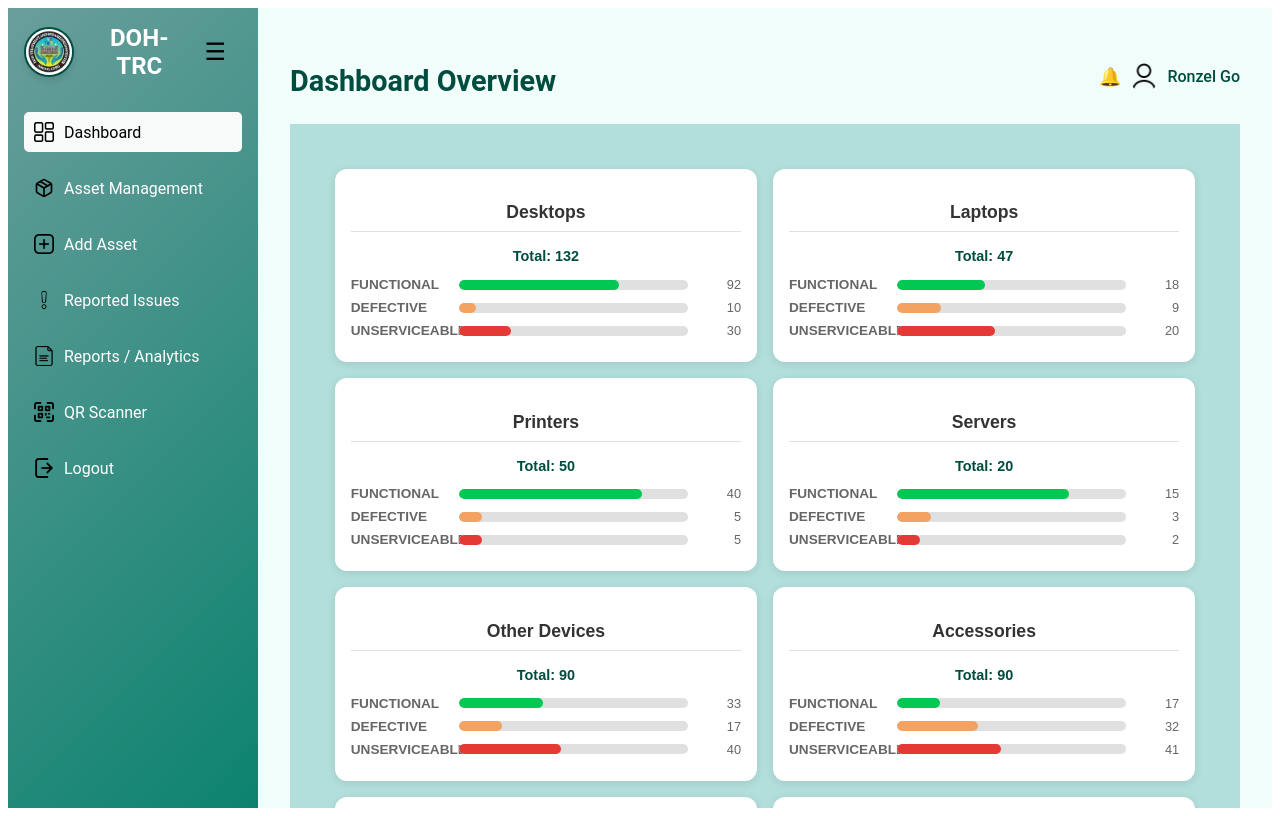
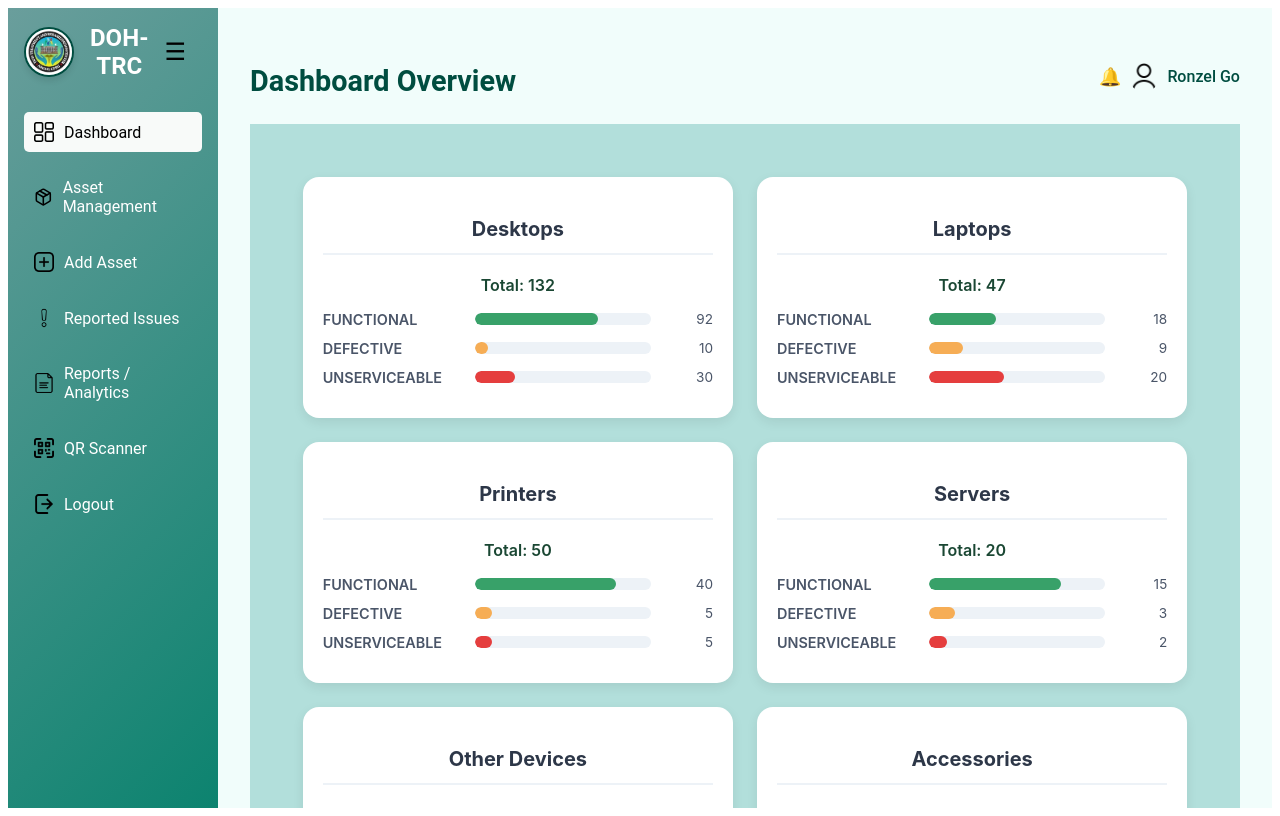
Before and after one commit to Irohavenot/DOH-TRC-System, a React (Vite) app: page / in a window 1280 px wide. Both pictures are taken after typing "name@example.com", "Sample123" into the empty fields and a click on the button "Login". Built offline with nearby package versions, Linux system fonts and the light colour scheme.

Commit message:
revisions

```diff
--- a/src/assets/dashboard.css
+++ b/src/assets/dashboard.css
@@ -292,183 +292,329 @@ body {
  /* Table Content (Grid Layout) */
 .table-content {
   display: grid;
-  grid-template-columns: repeat(auto-fill, minmax(280px, 1fr));
-  gap: 1rem;
-  padding: 1rem;
-
-
+  grid-template-columns: repeat(auto-fill, minmax(300px, 1fr)); /* Slightly wider cards for better spacing */
+  gap: 1.5rem; /* Increased gap for breathing room */
+  padding: 1.5rem;
+  max-width: 1400px; /* Prevent overly wide layouts on large screens */
+  margin: 0 auto; /* Center content */
 }
 
 /* Asset Bar Cards */
 .asset-bar-card {
-  background: #ffffff; /* White background for cards, matching the image */
-  padding: 1rem;
-  border-radius: 12px;
-  color: #333; /* Dark gray text */
-  font-family: sans-serif;
-  box-shadow: 0 2px 8px rgba(0, 0, 0, 0.1);
+  background: #ffffff;
+  padding: 1.25rem; /* Slightly more padding */
+  border-radius: 16px; /* Softer corners */
+  color: #2d3748; /* Neutral dark for better contrast */
+  font-family: 'Inter', sans-serif; /* Modern font */
+  box-shadow: 0 4px 12px rgba(0, 0, 0, 0.08); /* Subtle shadow */
+  transition: transform 0.2s ease; /* Smooth hover effect */
 }
+
+.asset-bar-card:hover {
+  transform: translateY(-4px); /* Lift effect on hover */
+}
+
 .asset-bar-card .total-count {
-  font-size: 0.9rem;
-  font-weight: 500;
-  margin: 0.3rem 0 0.8rem;
+  font-size: 1rem;
+  font-weight: 600;
+  margin: 0.5rem 0 1rem;
   text-align: center;
-  color: #004d40;
-  font-weight: bold;
+  color: #1a4733; /* Darker teal for emphasis */
 }
 
 .asset-bar-card h3 {
-  margin-bottom: 1rem;
-  font-size: 1.1rem;
+  margin-bottom: 1.25rem;
+  font-size: 1.25rem; /* Slightly larger for hierarchy */
   text-align: center;
-  color: #333; /* Dark gray for titles */
-  border-bottom: 1px solid #e0e0e0; /* Light gray border */
-  padding-bottom: 0.5rem;
+  color: #2d3748;
+  border-bottom: 2px solid #edf2f7; /* Subtle border */
+  padding-bottom: 0.75rem;
 }
 
 .bar-row {
   display: flex;
   align-items: center;
-  gap: 0.5rem;
-  margin: 0.5rem 0;
+  gap: 0.75rem;
+  margin: 0.75rem 0;
 }
 
 .bar-row .label {
-  width: 100px;
-  font-weight: bold;
-  font-size: 0.85rem;
-  color: #666; /* Lighter gray for labels */
+  width: 140px; /* Slightly wider for longer labels */
+  font-weight: 600;
+  font-size: 0.9rem;
+  color: #4a5568; /* Softer gray for labels */
 }
 
 .progress-bar {
   flex: 1;
-  background-color: #e0e0e0; /* Light gray background for progress bar */
-  border-radius: 10px;
-  height: 10px;
+  background-color: #edf2f7; /* Lighter, modern gray */
+  border-radius: 12px;
+  height: 12px; /* Slightly thicker bars */
   overflow: hidden;
   position: relative;
 }
 
 .progress-fill {
   height: 100%;
-  border-radius: 10px;
-  transition: width 0.3s ease;
+  border-radius: 12px;
+  transition: width 0.4s ease; /* Smoother animation */
 }
 
-/* Adjusted colors for progress bars based on image */
+/* Progress bar colors (aligned with status urgency) */
 .bg-green .progress-fill {
-  background-color: #00c853; /* Green for "2 Years Left" */
+  background-color: #38a169; /* Vibrant green */
 }
 
 .bg-yellow .progress-fill {
-  background-color: #f4a261; /* Orange for "2 Days Left" */
+  background-color: #f6ad55; /* Warm orange */
 }
 
 .bg-red .progress-fill {
-  background-color: #e53935; /* Red for "1 Week Left" */
+  background-color: #e53e3e; /* Bold red */
 }
 
 .bar-row .value {
-  font-size: 0.8rem;
-  min-width: 45px;
+  font-size: 0.85rem;
+  min-width: 50px;
   text-align: right;
-  color: #666; /* Lighter gray for values */
+  color: #4a5568;
 }
 
 /* Tables */
 .table-cards {
-  background-color: #fff; /* White background for tables */
-  padding: 1rem;
-  border-radius: 12px;
-  box-shadow: 0 1px 5px rgba(0, 0, 0, 0.1);
+  background-color: #ffffff;
+  padding: 1.5rem;
+  border-radius: 16px;
+  box-shadow: 0 4px 12px rgba(0, 0, 0, 0.08);
   overflow-x: auto;
 }
 
 .table-cards h3 {
-  margin-bottom: 1rem;
-  font-weight: bold;
-  color: #333; /* Dark gray for table titles */
+  margin-bottom: 1.25rem;
+  font-size: 1.25rem;
+  font-weight: 600;
+  color: #2d3748;
 }
 
 .table-cards table {
   width: 100%;
-  border-collapse: collapse;
+  border-collapse: separate; /* Better for rounded borders */
+  border-spacing: 0;
 }
 
 .table-cards th,
 .table-cards td {
-  padding: 0.5rem;
-  border: 1px solid #e0e0e0; /* Light gray borders */
+  padding: 0.75rem;
+  border: 1px solid #e2e8f0; /* Softer borders */
   text-align: left;
-  font-size: 0.9rem;
-  color: #333; /* Dark gray text */
+  font-size: 0.95rem;
+  color: #2d3748;
+}
+
+.table-cards th {
+  background-color: #f7fafc; /* Light header background */
+  font-weight: 600;
 }
 
 
+
+
+
+
+
+
+
+/* Make .dashboard-columns a flex container */
+.dashboard-columns {
+  display: flex;
+  gap: 2rem; /* Space between the two sections */
+  padding: 1.5rem;
+  flex-wrap: wrap; /* Allows wrapping on smaller screens */
+  align-items: flex-start;
+}
+
+/* Make both children share available space */
+.simple, .new-card {
+  flex: 1 1 50%; /* Grow/shrink with a base width of 50% */
+  min-width: 300px; /* Prevents being too narrow */
+}
+
+
+.simplecard {
+  display: grid;
+  grid-template-columns: repeat(4, 1fr); /* Only 4 items per row */
+  gap: 1.25rem;
+}
+
+
+
+
+
+
+.simplecard > div:hover {
+  transform: translateY(-4px); /* Hover lift effect */
+}
+
+.simplecard > div > div:first-child {
+  display: flex;
+  justify-content: space-between;
+  align-items: center;
+}
+
+.simplecard > div > div:first-child > div {
+  font-size: 1.75rem; /* Larger numbers */
+  font-weight: 700;
+}
+
+.simplecard > div > div:first-child > i {
+  font-size: 1.5rem;
+  opacity: 0.9;
+}
+
+.simplecard > div > div:nth-child(2) {
+  font-size: 1rem;
+  font-weight: 500;
+}
+
+.simplecard > div > div:last-child {
+  cursor: pointer;
+  font-size: 0.85rem;
+  display: flex;
+  align-items: center;
+  gap: 6px;
+}
+
+.simplecard > div > div:last-child > i {
+  font-size: 0.75rem;
+}
+
+
+
+/* New-Item Cards */
 .new-item-cards-container {
-  display: flex;
-  flex-wrap: wrap;
-  gap: 1rem;
+ display: grid;
+  grid-template-columns: repeat(5, 1fr); /* Only 4 items per row */
+  gap: 1.25rem;
+}
+
+.new-item-card {
+  flex: 0 0 200px; /* Fixed width for consistency */
+  min-width: 200px;
+  padding: 10px;
+  border: 1px solid black;
+  text-align: center;
+  box-shadow: 0 4px 12px rgba(0, 0, 0, 0.08);
+  transition: transform 0.3s ease, box-shadow 0.3s ease;
+}
+
+.new-item-card:hover {
+  transform: translateY(-4px);
+  box-shadow: 0 6px 16px rgba(0, 0, 0, 0.12);
+}
+
+.new-item-card h3 {
+  font-size: 1.1rem;
+  color: white;
+  margin: 0;
+  font-weight: 600;
+}
+
+.new-item-card.asset {
+  background-color: #1f88c0; /* Similar to Property Plant & Equipment */
+}
+
+.new-item-card.license {
+  background-color: #ecc03a; /* Similar to Semi-Expendable Property */
+}
+
+.new-item-card.accessory {
+  background-color: #2dac9f; /* Similar to Insured Property */
+}
+
+.new-item-card.consumable {
+  background-color: #614494; /* Similar to Consumables */
+}
+
+.new-item-card.component {
+  background-color: #ec0e58; /* Similar to Defective Property */
+}
+
+/* View More Button */
+.view-more-container {
+  text-align: center;
   margin-top: 1rem;
 }
 
-.new-item-card {
-  flex: 1 1 calc(20% - 1rem); /* or 200px, adjust as needed */
-  min-width: 150px;
-  background-color: #f0f0f0;
-  padding: 1rem;
-  border-radius: 8px;
-  text-align: center;
-}
-
-.new-item-card:hover {
-  transform: translateY(-3px);
-}
-
-.new-item-card h3 {
-  font-size: 1rem;
-  color: #333;
-  margin: 0;
-}
-
-/* Optional: Color variants per type */
-.new-item-card.asset {
-  background-color: #d1f7ff;
-}
-.new-item-card.license {
-  background-color: #ffeecf;
-}
-.new-item-card.accessory {
-  background-color: #e1ffd6;
-}
-.new-item-card.consumable {
-  background-color: #f9dfff;
-}
-.new-item-card.component {
-  background-color: #e5e5ff;
-}
-
-.view-more-container {
-  text-align: center;
-  margin-top: 0.75rem;
-}
-
 .view-more-btns {
-  display: inline-block;
   border: none;
   font-size: 1rem;
-  color: #045070;
+  color: #2b6cb0; /* Professional blue */
   background-color: transparent;
-  padding: 6px 14px;
-  border-radius: 6px;
+  padding: 0.5rem 1.25rem;
+  border-radius: 8px;
   font-weight: 500;
-  text-decoration: none;
   cursor: pointer;
   transition: background-color 0.3s ease, color 0.3s ease;
 }
 
 .view-more-btns:hover {
-  background-color: #045070;
+  background-color: #2b6cb0;
   color: #ffffff;
-  text-decoration: none;
 }
+
+/* Responsive Adjustments */
+@media (max-width: 1200px) {
+  .table-content {
+    grid-template-columns: repeat(auto-fill, minmax(280px, 1fr));
+  }
+
+  .simplecard {
+    grid-template-columns: repeat(auto-fill, minmax(180px, 1fr));
+  }
+
+  .new-item-card {
+    flex: 0 0 180px;
+  }
+}
+
+@media (max-width: 900px) {
+  .table-content {
+    grid-template-columns: repeat(auto-fill, minmax(260px, 1fr));
+    padding: 1rem;
+  }
+
+  .simplecard {
+    grid-template-columns: repeat(auto-fill, minmax(160px, 1fr));
+  }
+
+  .new-item-card {
+    flex: 0 0 160px;
+  }
+}
+
+@media (max-width: 600px) {
+  .table-content {
+    grid-template-columns: 1fr; /* Stack cards */
+    padding: 0.75rem;
+  }
+
+  .simplecard {
+    grid-template-columns: 1fr; /* Stack cards */
+  }
+
+  .new-item-card {
+    flex: 0 0 100%; /* Full width */
+    max-width: 300px;
+    margin: 0 auto;
+  }
+
+  .asset-bar-card,
+  .table-cards {
+    padding: 1rem;
+  }
+
+  .bar-row .label {
+    width: 120px; /* Adjust for smaller screens */
+    font-size: 0.85rem;
+  }
+}
--- a/src/components/assetmanagement/Dashboard.tsx
+++ b/src/components/assetmanagement/Dashboard.tsx
@@ -102,7 +102,13 @@ const Dashboard = () => {
       expiringIn2Months: 25,
       expiringIn3Months: 20,
     },
-
+    consumables: { total: 200 },
+    propertyPlantEquipment: { total: 150 },
+    semiExpendableProperty: { total: 80 },
+    insuredProperty: { total: 100 },
+    defectiveProperty: { total: 60 },
+    custodian: { total: 50 },
+    unserviceableProperty: { total: 70 },
 
 
 
@@ -316,6 +322,8 @@ const Dashboard = () => {
   { label: 'Accessories', data: dashboardData.accessories },
   { label: 'Components', data: dashboardData.components },
 
+
+
 ].map((item, i) => {
   const total =
     item.data.functional + item.data.defective + item.data.unserviceable;
@@ -399,7 +407,7 @@ const Dashboard = () => {
 
                 </div>
 
-  {/* ===== Furniture / Fixtures Table ===== */}
+{/* ===== Furniture / Fixtures Table ===== */}
 
   <div className="table-cards table3-card">
   <h3>People</h3>
@@ -438,9 +446,61 @@ const Dashboard = () => {
   </button>
 </div>
 
-</div>
 
 
+</div>
+<div className='dashboard-columns'>
+<div className='simple'>
+ {/* ===== Simplified Status Cards (without subcategories) ===== */}
+                <div className='simplecard'
+                >
+                  {[
+                    { label: 'Consumables', total: dashboardData.consumables.total, color: '#9575cd', icon: 'fas fa-tint', viewLink: 'assets' },
+                    { label: 'Property Plant & Equipment', total: dashboardData.propertyPlantEquipment.total, color: '#607d8b', icon: 'fas fa-building', viewLink: 'assets' },
+                    { label: 'Semi-Expendable Property', total: dashboardData.semiExpendableProperty.total, color: '		#fbc02d', icon: 'fas fa-box-open', viewLink: 'assets' },
+                    { label: 'Insured Property', total: dashboardData.insuredProperty.total, color: '#4db6ac', icon: 'fas fa-shield-alt', viewLink: 'assets' },
+                    { label: 'Defective Property', total: dashboardData.defectiveProperty.total, color: '#e91e63', icon: 'fas fa-tools', viewLink: 'assets' },
+                    { label: 'Custodian', total: dashboardData.custodian.total, color: '#8bc34a', icon: 'fas fa-user-shield', viewLink: 'assets' },
+                    { label: 'Unserviceable Property', total: dashboardData.unserviceableProperty.total, color: '#d81b60', icon: 'fas fa-exclamation-triangle', viewLink: 'assets' },
+                  ].map((item, i) => (
+                    <div
+                      key={i}
+                      style={{
+                        backgroundColor: item.color,
+                        borderRadius: '10px',
+                        padding: '15px',
+
+                        color: 'white',
+                        width: '255px',
+                        height: '170px',
+                        display: 'flex',
+                        flexDirection: 'column',
+                        justifyContent: 'space-between',
+                        position: 'relative',
+                        boxShadow: '0 2px 5px rgba(0,0,0,0.1)'
+                      }}
+                    >
+                      <div style={{ display: 'flex', justifyContent: 'space-between', alignItems: 'center' }}>
+                        <div style={{ fontSize: '24px', fontWeight: 'bold' }}>{item.total}</div>
+                        <i className={item.icon} style={{ fontSize: '24px', opacity: 0.8 }}></i>
+                      </div>
+                      <div style={{ fontSize: '16px', fontWeight: '500' }}>{item.label}</div>
+                      <div
+                        onClick={() => {
+                          setCurrentView(item.viewLink as any);
+                          setActiveView(item.viewLink as any);
+                        }}
+                        style={{ cursor: 'pointer', fontSize: '12px', display: 'flex', alignItems: 'center', gap: '5px' }}
+                      >
+                        <span>VIEW ALL</span>
+                        <i className="fas fa-arrow-right" style={{ fontSize: '10px' }}></i>
+                      </div>
+                    </div>
+                  ))}
+                </div>
+                </div>
+
+ <div className='new-card'>
 
 {/* ===== New-Item Cards ===== */}
 <div className="new-item-cards-container">
@@ -456,7 +516,8 @@ const Dashboard = () => {
     </div>
   ))}
 </div>
-
+</div>
+</div>
 
 </div>
 
```
Also changed, not shown: src/components/assetmanagement/qrcodegenerator.tsx (+10 -3 lines).
